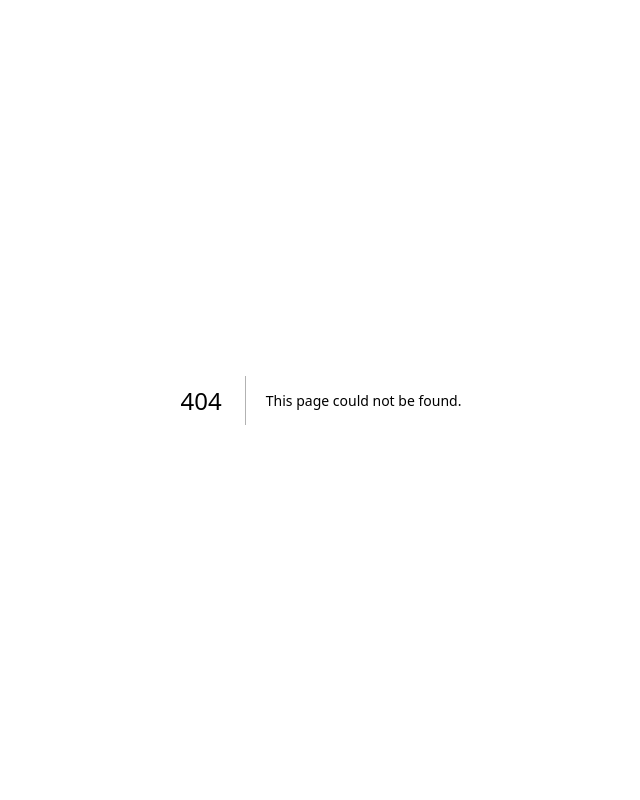
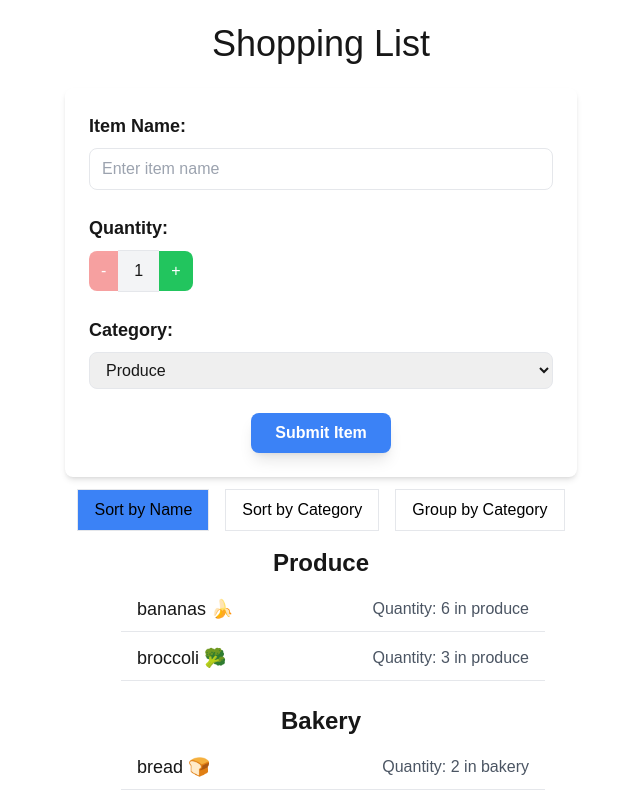
Before and after one commit to nicdraffin/cprg306-assignments, a Next.js app: page /week-7 in a window 1280 px wide. Before the commit this address had no page. Shown: the top 800 px of the page, without its empty margins (319-959 px from the left). Built offline with nearby package versions, Linux system fonts and the light colour scheme.

Commit message:
Completed Assignment #7
All files imported and changed to assignment specifications

```diff
--- a/app/page.js
+++ b/app/page.js
@@ -9,6 +9,7 @@ export default function Home() {
       <Link href="./week-4/" className="underline text-cyan-600 hover:text-cyan-300">Week 4 Page</Link> <br></br>
       <Link href="./week-5/" className="underline text-cyan-600 hover:text-cyan-300">Week 5 Page</Link> <br></br>
       <Link href="./week-6/" className="underline text-cyan-600 hover:text-cyan-300">Week 6 Page</Link> <br></br>
+      <Link href="./week-7/" className="underline text-cyan-600 hover:text-cyan-300">Week 7 Page</Link> <br></br>
     </main>
   );
 }
--- /dev/null
+++ b/app/week-7/item-list.js
@@ -0,0 +1,71 @@
+"use client"
+
+import { useState } from 'react';
+import Item from './item';
+import items from './items.json';
+
+export default function ItemList({ items }) {
+  const [sortBy, setSortBy] = useState('name');
+
+  const sortedItems = [...items].sort((a, b) => {
+    if (sortBy === 'name') {
+      return a.name.localeCompare(b.name);
+    } else if (sortBy === 'category') {
+      return a.category.localeCompare(b.category);
+    }
+    return 0;
+  });
+
+  const groupByCategory = (items) => {
+    return items.reduce((acc, item) => {
+      if (!acc[item.category]) {
+        acc[item.category] = [];
+      }
+      acc[item.category].push(item);
+      return acc;
+    }, {});
+  };
+
+  const groupedItems = groupByCategory(sortedItems);
+
+  return (
+    <div className="flex flex-col items-center pt-3">
+      <div className="mb-4">
+        <button
+          onClick={() => setSortBy('name')}
+          className={`px-4 py-2 mx-2 border text-black ${sortBy === 'name' ? 'bg-blue-500 text-black' : 'bg-white'}`}
+        >
+          Sort by Name
+        </button>
+        <button
+          onClick={() => setSortBy('category')}
+          className={`px-4 py-2 mx-2 border text-black ${sortBy === 'category' ? 'bg-blue-500 text-black' : 'bg-white'}`}
+        >
+          Sort by Category
+        </button>
+        <button
+          onClick={() => setSortBy('group')}
+          className={`px-4 py-2 mx-2 border text-black ${sortBy === 'group' ? 'bg-blue-500 text-black' : 'bg-white'}`}
+        >
+          Group by Category
+        </button>
+      </div>
+
+      {Object.keys(groupedItems).map(category => (
+        <div key={category} className="w-full max-w-md mb-6">
+          <h2 className="text-2xl font-semibold mb-2 text-center">{category.charAt(0).toUpperCase() + category.slice(1)}</h2>
+          <ul className="ml-6 space-y-1">
+            {groupedItems[category].map(item => (
+              <Item
+                key={item.id}
+                name={item.name}
+                quantity={item.quantity}
+                category={item.category}
+              />
+            ))}
+          </ul>
+        </div>
+      ))}
+    </div>
+  );
+}
--- /dev/null
+++ b/app/week-7/item.js
@@ -0,0 +1,9 @@
+export default function Item({ name, quantity, category }) {
+
+    return (
+      <li className="flex justify-between items-center border-b py-2 px-4">
+        <span className="font-medium text-lg">{name}</span>
+        <span className="text-gray-600">Quantity: {quantity} in {category}</span>
+      </li>
+    );
+  }
--- /dev/null
+++ b/app/week-7/items.json
@@ -0,0 +1,74 @@
+[
+    {
+      "id": "1h2GJKH12gkHG31h1H",
+      "name": "milk, 4 L 🥛",
+      "quantity": 1,
+      "category": "dairy"
+    },
+    {
+      "id": "2KJH3k2j3H1k2J3K1H",
+      "name": "bread 🍞",
+      "quantity": 2,
+      "category": "bakery"
+    },
+    {
+      "id": "3h2KJH3k2j3H1k2J3",
+      "name": "eggs, dozen 🥚",
+      "quantity": 2,
+      "category": "dairy"
+    },
+    {
+      "id": "4k2J3K1H2GJKH12gk",
+      "name": "bananas 🍌",
+      "quantity": 6,
+      "category": "produce"
+    },
+    {
+      "id": "5H1h1H2KJH3k2j3H",
+      "name": "broccoli 🥦",
+      "quantity": 3,
+      "category": "produce"
+    },
+    {
+      "id": "6H1k2J3K1H2GJKH1",
+      "name": "chicken breasts, 1 kg 🍗",
+      "quantity": 1,
+      "category": "meat"
+    },
+    {
+      "id": "7gkHG31h1H2KJH3k",
+      "name": "pasta sauce 🍝",
+      "quantity": 3,
+      "category": "canned goods"
+    },
+    {
+      "id": "8j3H1k2J3K1H2GJK",
+      "name": "spaghetti, 454 g 🍝",
+      "quantity": 2,
+      "category": "dry goods"
+    },
+    {
+      "id": "9H12gkHG31h1H2KJ",
+      "name": "toilet paper, 12 pack 🧻",
+      "quantity": 1,
+      "category": "household"
+    },
+    {
+      "id": "10H3k2j3H1k2J3K1",
+      "name": "paper towels, 6 pack",
+      "quantity": 1,
+      "category": "household"
+    },
+    {
+      "id": "11k2J3K1H2GJKH12",
+      "name": "dish soap 🍽️",
+      "quantity": 1,
+      "category": "household"
+    },
+    {
+      "id": "12GJKH12gkHG31h1",
+      "name": "hand soap 🧼",
+      "quantity": 4,
+      "category": "household"
+    }
+  ]
--- /dev/null
+++ b/app/week-7/new-item.js
@@ -0,0 +1,111 @@
+"use client";
+
+import { useState } from "react";
+
+export default function NewItem({ onAddItem }) {
+  const [quantity, setQuantity] = useState(1);
+  const [name, setName] = useState("");
+  const [category, setCategory] = useState("Produce");
+
+  const increment = () => {
+    if (quantity < 20) {
+      setQuantity((prevQuantity) => prevQuantity + 1);
+    }
+  };
+
+  const decrement = () => {
+    if (quantity > 1) {
+      setQuantity((prevQuantity) => prevQuantity - 1);
+    }
+  };
+
+  const handleSubmit = (event) => {
+    event.preventDefault();
+
+    const item = {
+      name,
+      quantity,
+      category,
+    };
+    onAddItem(item);
+
+    setName('');
+    setQuantity(1);
+    setCategory("Produce");
+  };
+
+  return (
+    <form onSubmit={handleSubmit} className="bg-white p-6 max-w-lg mx-auto rounded-lg shadow-md space-y-6">
+      {/* Item Name */}
+      <div className="flex flex-col">
+        <label htmlFor="name" className="text-lg font-semibold mb-2">Item Name:</label>
+        <input
+          id="name"
+          type="text"
+          value={name}
+          onChange={(e) => setName(e.target.value)}
+          required
+          className="border px-3 py-2 rounded-lg focus:outline-none focus:ring-2 focus:ring-green-500"
+          placeholder="Enter item name"
+        />
+      </div>
+
+      {/* Quantity Controls */}
+      <div className="flex flex-col">
+        <label className="text-lg font-semibold mb-2">Quantity:</label>
+        <div className="flex items-center">
+          <button
+            type="button"
+            onClick={decrement}
+            disabled={quantity === 1}
+            className="px-3 py-2 bg-red-500 text-white rounded-l-lg hover:bg-red-600 disabled:opacity-50"
+          >
+            -
+          </button>
+          <span className="px-4 py-2 bg-gray-100 border-t border-b">{quantity}</span>
+          <button
+            type="button"
+            onClick={increment}
+            disabled={quantity === 20}
+            className="px-3 py-2 bg-green-500 text-white rounded-r-lg hover:bg-green-600 disabled:opacity-50"
+          >
+            +
+          </button>
+        </div>
+      </div>
+
+      {/* Category Selection */}
+      <div className="flex flex-col">
+        <label htmlFor="category" className="text-lg font-semibold mb-2">Category:</label>
+        <select
+          id="category"
+          value={category}
+          onChange={(e) => setCategory(e.target.value)}
+          className="border px-3 py-2 rounded-lg focus:outline-none focus:ring-2 focus:ring-blue-500"
+        >
+          <option value="produce">Produce</option>
+          <option value="dairy">Dairy</option>
+          <option value="bakery">Bakery</option>
+          <option value="meat">Meat</option>
+          <option value="frozen">Frozen Foods</option>
+          <option value="canned">Canned Goods</option>
+          <option value="dry">Dry Goods</option>
+          <option value="beverages">Beverages</option>
+          <option value="snacks">Snacks</option>
+          <option value="household">Household</option>
+          <option value="other">Other</option>
+        </select>
+      </div>
+
+      {/* Submit Button */}
+      <div className="text-center">
+        <button
+          type="submit"
+          className="px-6 py-2 bg-blue-500 text-white font-semibold rounded-lg shadow-lg hover:bg-blue-600"
+        >
+          Submit Item
+        </button>
+      </div>
+    </form>
+  );
+}
--- /dev/null
+++ b/app/week-7/page.js
@@ -0,0 +1,23 @@
+"use client"
+
+import ItemList from './item-list';
+import NewItem from './new-item';
+import itemsData from './items.json';
+import React, { useState } from "react";
+
+export default function Page() {
+
+  const [items, setItems] = useState(itemsData);
+
+  const handleAddItem = (item) => {
+    setItems((prevItems) => [...prevItems, item]);
+  }
+
+  return (
+    <main>
+        <h1 className='flex text-4xl py-6 justify-center'>Shopping List</h1>
+        <NewItem onAddItem={handleAddItem} />
+        <ItemList items={items} />
+    </main>
+  );
+}
```
